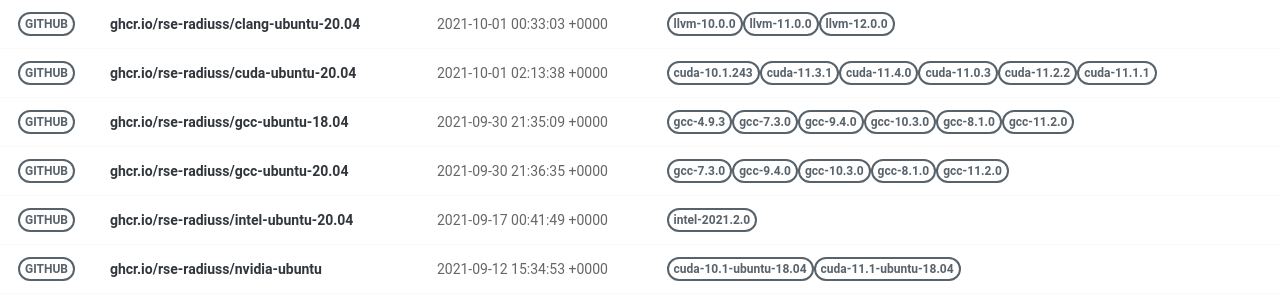
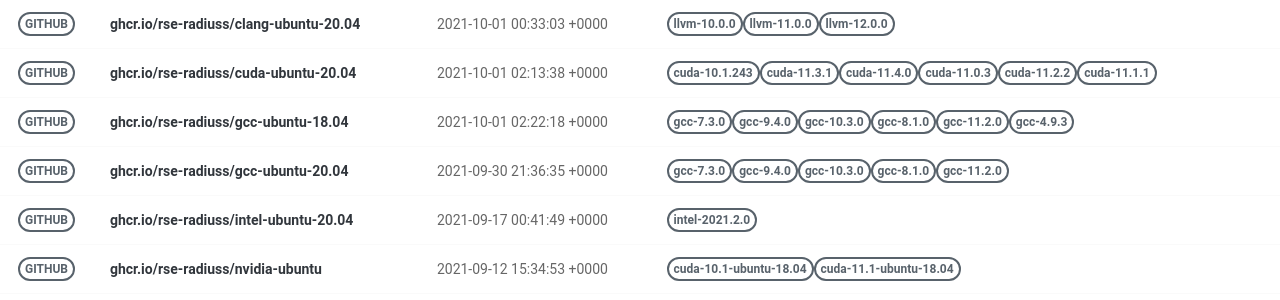
Before and after one commit to rse-ops/docker-images, a Jekyll site: the page built from pages/index.md, in a window 1280 px wide. Shown: the part 179-479 px from the top of the page. Built offline with Jekyll 4.4.1, drawn with Linux system fonts in a browser that asks for light colours; nearby versions of some CDN libraries.

Commit message:
Automated push to update library 2021-10-01

```diff
--- a/_library/ghcr.io-rse-radiuss-gcc-ubuntu-18.04.md
+++ b/_library/ghcr.io-rse-radiuss-gcc-ubuntu-18.04.md
@@ -1,14 +1,11 @@
 ---
 layout: container
 name: ghcr.io/rse-radiuss/gcc-ubuntu-18.04
-updated_at: 2021-09-30 21:35:09.179980
+updated_at: 2021-10-01 02:22:18.530285
 
 
 container_url: https://github.com/orgs/rse-radiuss/packages/container/package/gcc-ubuntu-18.04
 versions:
- - tag: gcc-4.9.3
-   dockerfile: https://github.com/rse-radiuss/docker-images/blob/main/ubuntu/gcc/Dockerfile
-   manifest: https://crane.ggcr.dev/manifest/ghcr.io/rse-radiuss/gcc-ubuntu-18.04:gcc-4.9.3
  - tag: gcc-7.3.0
    dockerfile: https://github.com/rse-radiuss/docker-images/blob/main/ubuntu/gcc/Dockerfile
    manifest: https://crane.ggcr.dev/manifest/ghcr.io/rse-radiuss/gcc-ubuntu-18.04:gcc-7.3.0
```
Also changed, not shown: other parts of _library/ghcr.io-rse-radiuss-gcc-ubuntu-18.04.md (+3 -0 lines).
